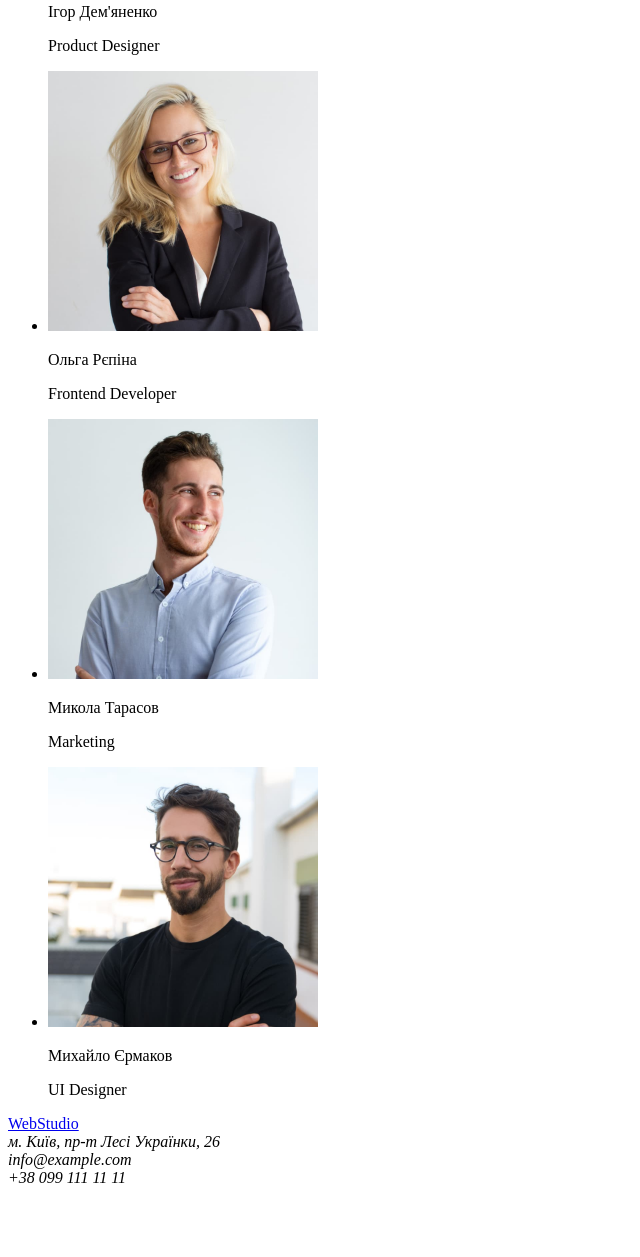
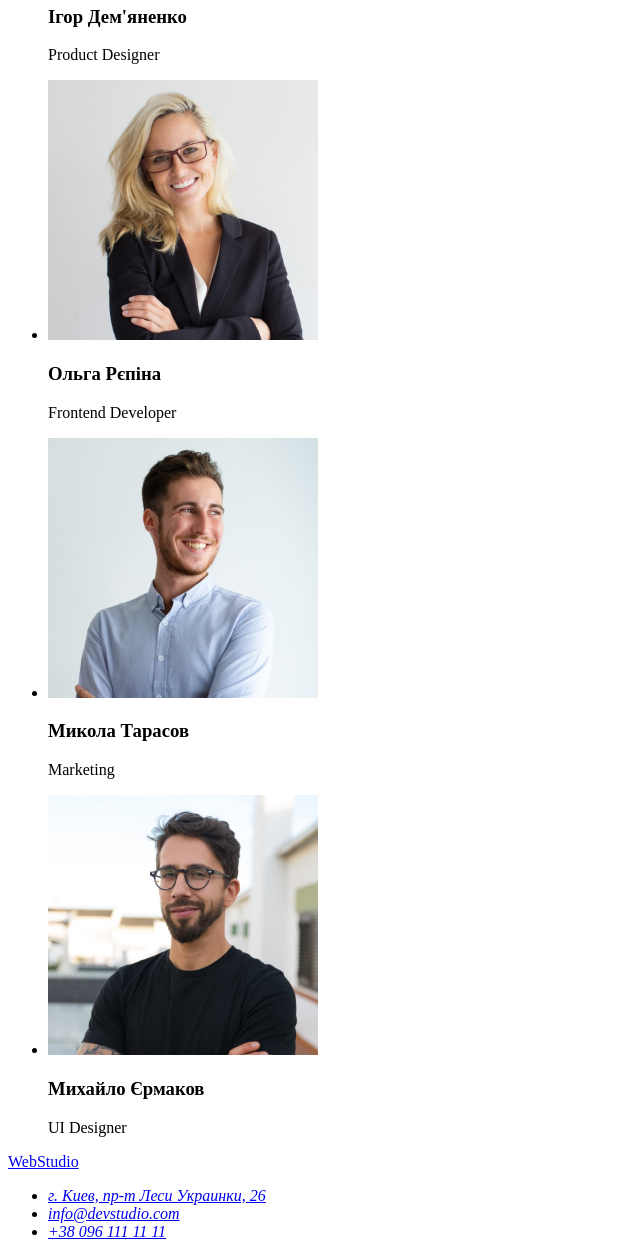
Before and after one commit to OlegKushnir/goit-markup-hw-01, a plain HTML site: page index.html in a window 1280 px wide. Shown: the part 1927-3184 px from the top of the page, without its empty margins (0-640 px from the left). Before the commit the page ends 3122 px from the top, so only its background shows below. Drawn offline with Linux system fonts and the light colour scheme.

Commit message:
hm1 errors
виправлення

```diff
--- a/index.html
+++ b/index.html
@@ -61,22 +61,22 @@
         <ul>
             <li>
                 <img src="./images/teamcard1.jpg" alt="Ігор Дем'яненко" width="270">
-                <p>Ігор Дем'яненко</p>
+                <h3>Ігор Дем'яненко</h3>
                 <p>Product Designer</p>
             </li>
             <li>
                 <img src="./images/teamcard2.jpg" alt="Ольга Рєпіна" width="270">
-                <p>Ольга Рєпіна</p>
+                <h3>Ольга Рєпіна</h3>
                 <p>Frontend Developer</p>
             </li>
             <li>
                 <img src="./images/teamcard3.jpg" alt="Микола Тарасов" width="270">
-                <p>Микола Тарасов</p>
+                <h3>Микола Тарасов</h3>
                 <p>Marketing</p>
             </li>
             <li>
                 <img src="./images/teamcard4.jpg" alt="Михайло Єрмаков" width="270">
-                <p>Михайло Єрмаков</p>
+                <h3>Михайло Єрмаков</h3>
                 <p>UI Designer</p>
             </li>
 
@@ -86,13 +86,12 @@
     <footer>
         <a href="/">WebStudio</a>
         <address>
-            м. Київ, пр-т Лесі Українки, 26 <br>
-            info@example.com <br>
-            +38 099 111 11 11
+            <ul>
+                <li><a href="https://goo.gl/maps/KLGtmUiZqjjmd39q9" target="_blank"  rel="noopener noreferrer" >г. Киев, пр-т Леси Украинки, 26</a></li>
+                <li><a href="mailto:info@devstudio.com">info@devstudio.com</a></li>
+                <li><a href="tel:+380961111111">+38 096 111 11 11</a></li>
+            </ul>
         </address>
-
     </footer>
-
-
 </body>
 </html>
```
